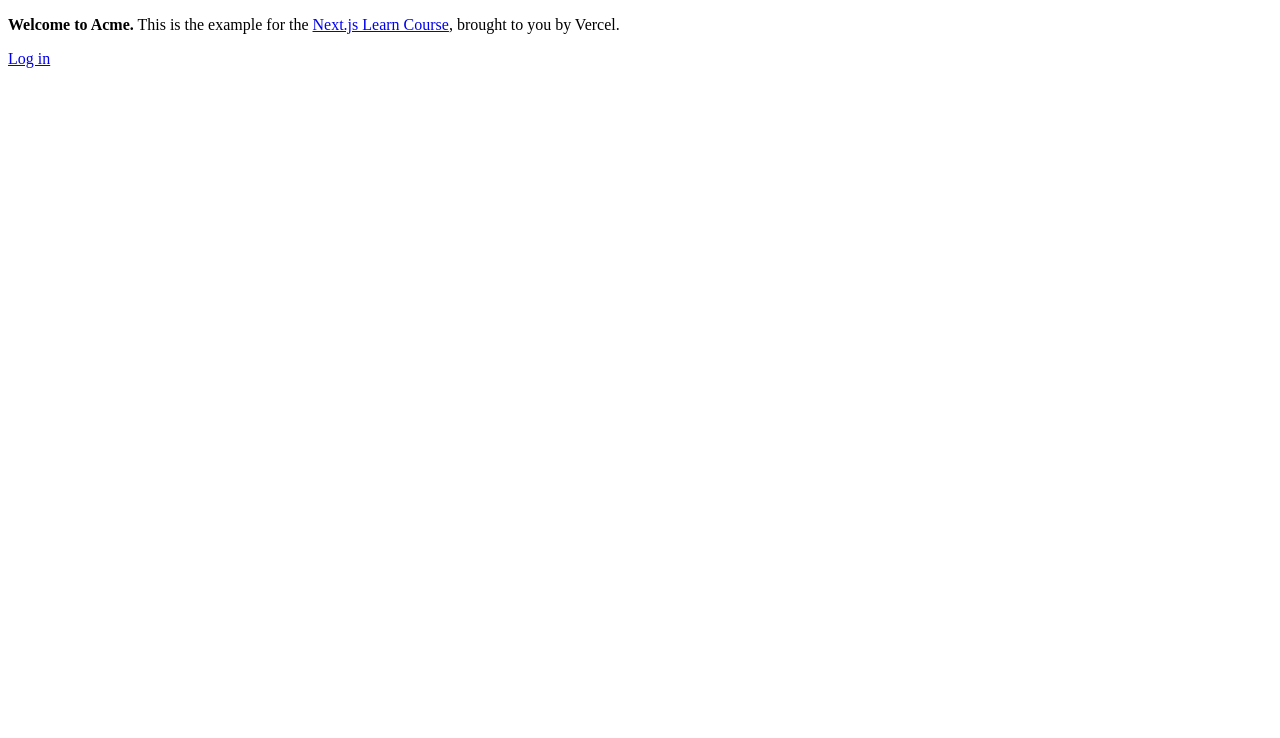
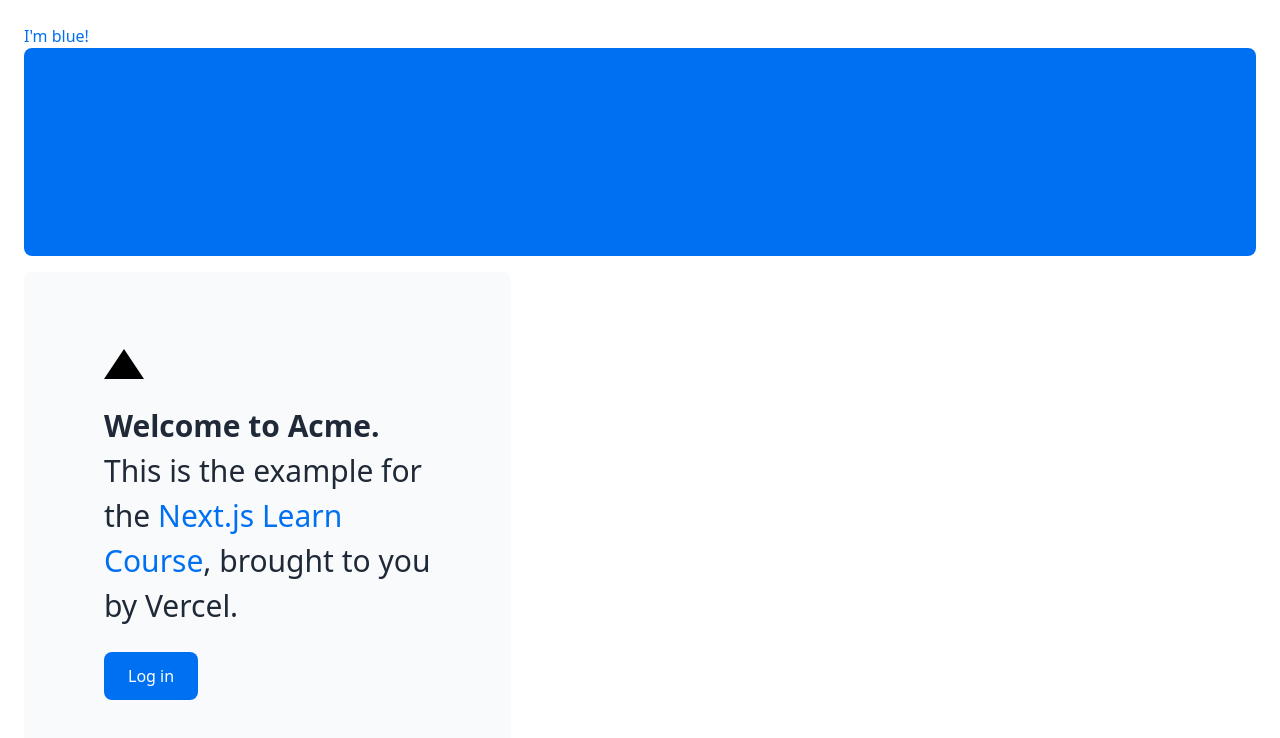
Before and after one commit to prkagrawal/animated-garbanzo, a Next.js app: page / in a window 1280 px wide. Shown: the top 738 px of the page. Built offline with nearby package versions, Linux system fonts and the light colour scheme.

Commit message:
blackTriangle

```diff
--- a/app/layout.tsx
+++ b/app/layout.tsx
@@ -1,3 +1,5 @@
+import '@/app/ui/global.css';
+
 export default function RootLayout({
   children,
 }: {
--- a/app/page.tsx
+++ b/app/page.tsx
@@ -4,11 +4,15 @@
 export default function Page() {
   return (
     <main className="flex min-h-screen flex-col p-6">
+      <h1 className="text-blue-500">I'm blue!</h1>
       <div className="flex h-20 shrink-0 items-end rounded-lg bg-blue-500 p-4 md:h-52">
         {/* <AcmeLogo /> */}
       </div>
       <div className="mt-4 flex grow flex-col gap-4 md:flex-row">
         <div className="flex flex-col justify-center gap-6 rounded-lg bg-gray-50 px-6 py-10 md:w-2/5 md:px-20">
+	<div
+	  className="h-0 w-0 border-b-[30px] border-l-[20px] border-r-[20px] border-b-black border-l-transparent border-r-transparent"
+	/>
           <p className={`text-xl text-gray-800 md:text-3xl md:leading-normal`}>
             <strong>Welcome to Acme.</strong> This is the example for the{' '}
             <a href="https://nextjs.org/learn/" className="text-blue-500">
```
